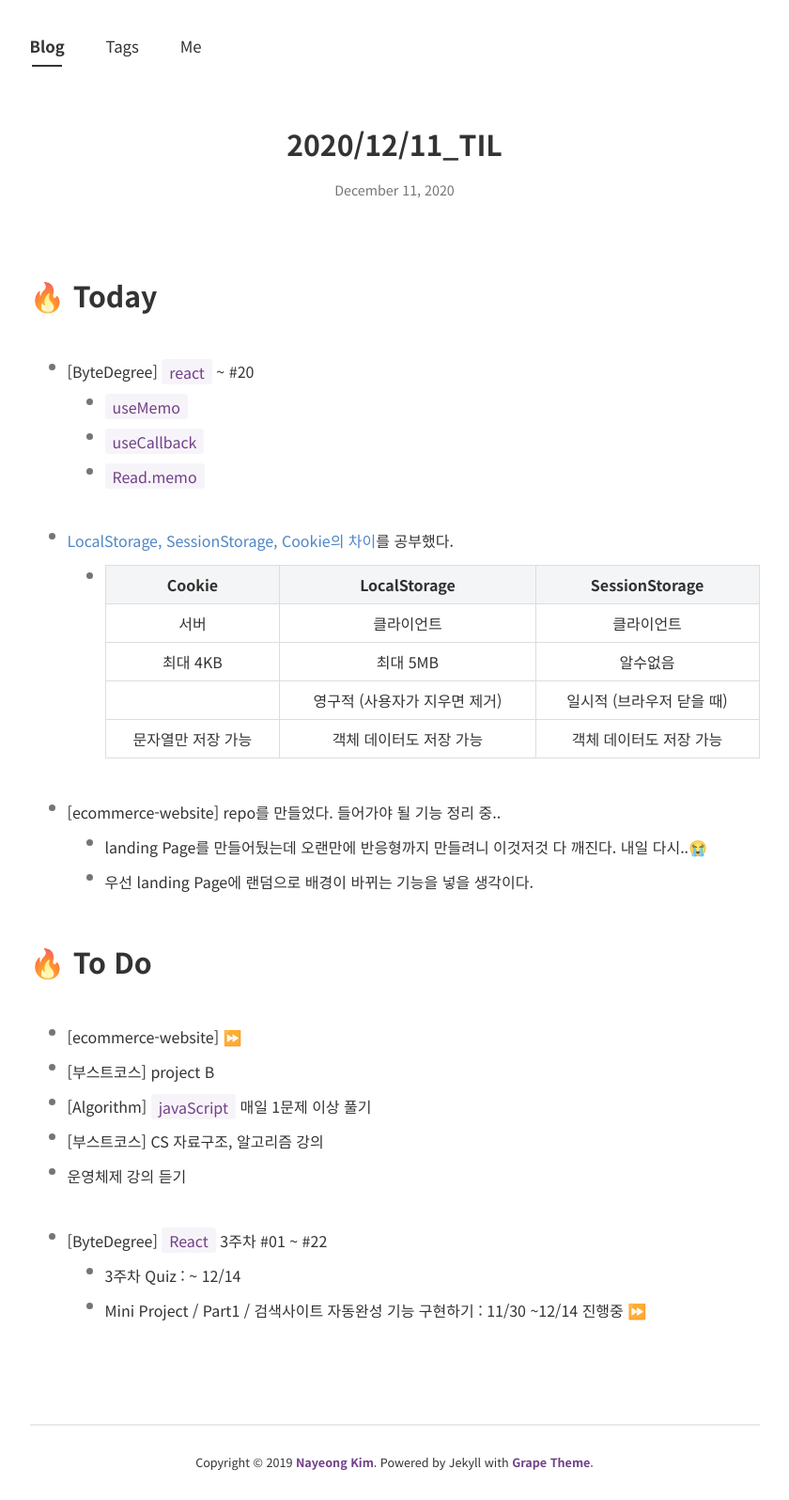
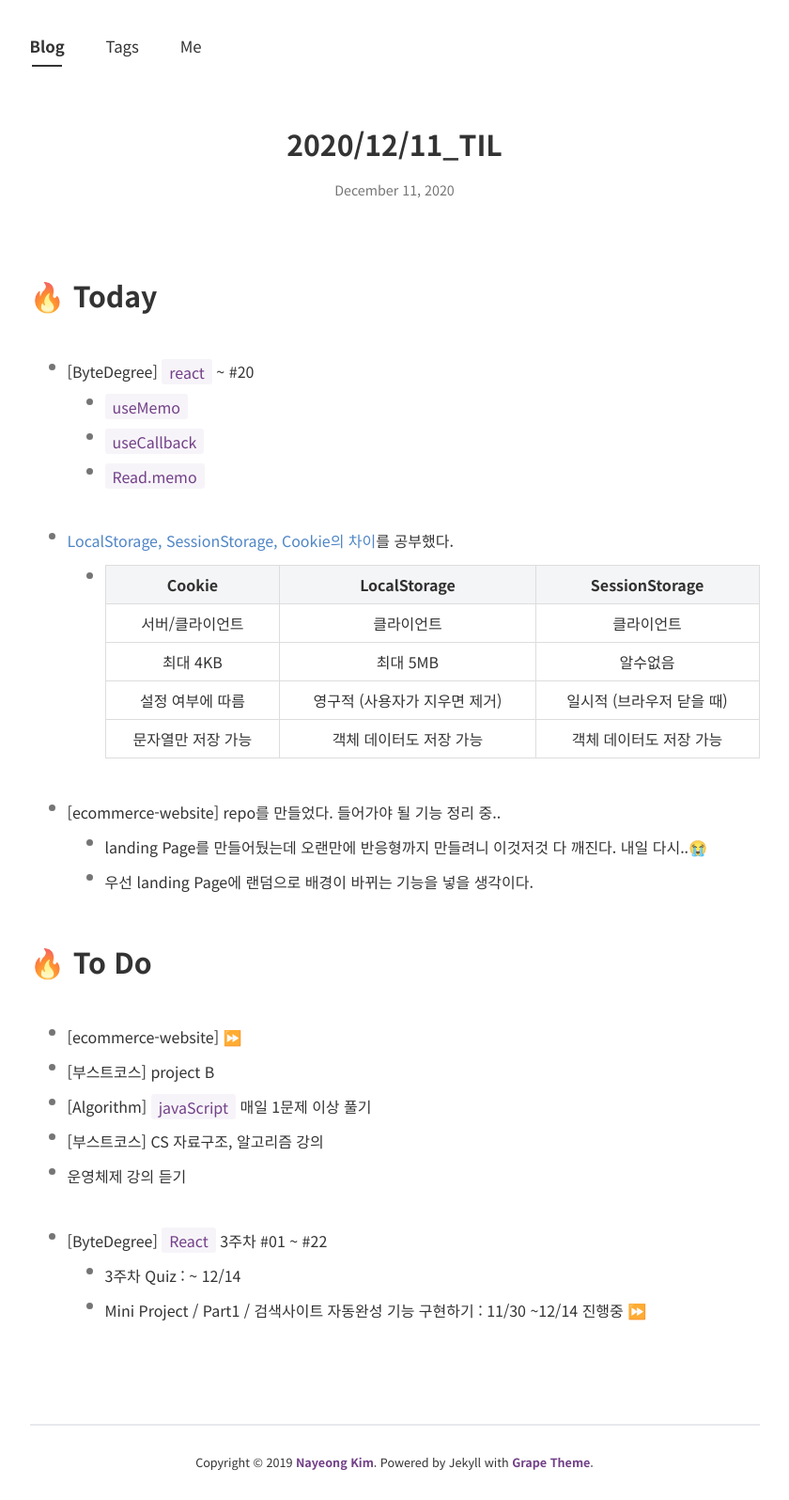
Before and after one commit to HeeyeonJeong/HeeyeonJeong.github.io, a Jekyll site: the page built from _posts/2020-12-11-til.md, in a window 1280 px wide. Shown: the whole page at 94% size, without its empty margins (220-1060 px from the left). Built offline with Jekyll 4.4.1, drawn with Linux system fonts in a browser that asks for light colours; nearby versions of some CDN libraries; some web fonts are replaced; comment, search, counter and statistics services are not loaded.

Commit message:
[til] update

```diff
--- a/_posts/2020-12-11-til.md
+++ b/_posts/2020-12-11-til.md
@@ -21,9 +21,9 @@ comments: true
 - [LocalStorage, SessionStorage, Cookie의 차이](https://heeyeonjeong.tistory.com/62)를 공부했다.
   - |       Cookie       |         LocalStorage          |      SessionStorage       |
     | :----------------: | :---------------------------: | :-----------------------: |
-    |        서버        |          클라이언트           |        클라이언트         |
+    |  서버/클라이언트   |          클라이언트           |        클라이언트         |
     |      최대 4KB      |           최대 5MB            |         알수없음          |
-    |                    | 영구적 (사용자가 지우면 제거) | 일시적 (브라우저 닫을 때) |
+    |  설정 여부에 따름  | 영구적 (사용자가 지우면 제거) | 일시적 (브라우저 닫을 때) |
     | 문자열만 저장 가능 |    객체 데이터도 저장 가능    |  객체 데이터도 저장 가능  |
 
 <br>
```
Also changed, not shown: _posts/2021-01-01-til.md (+1 -1 lines).
